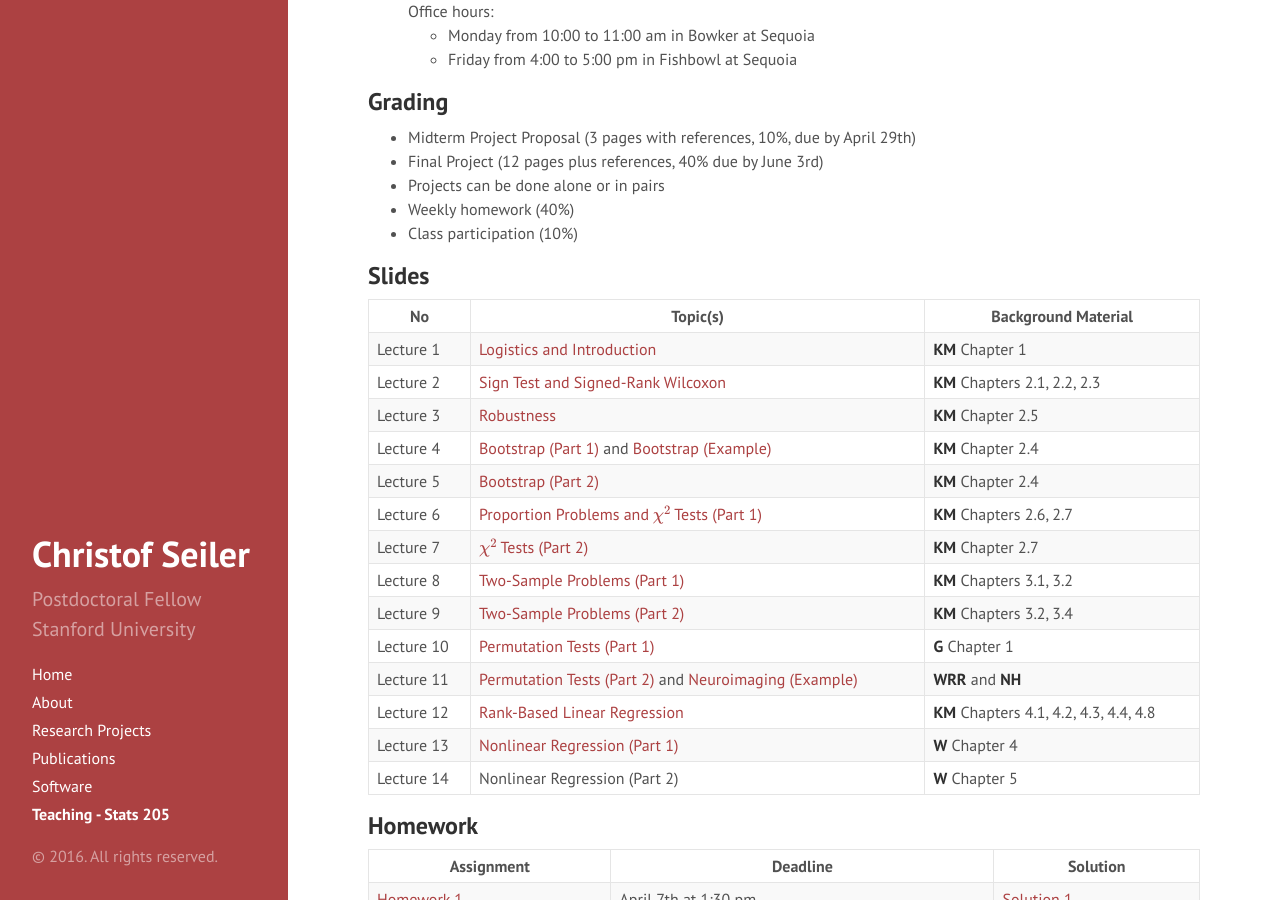
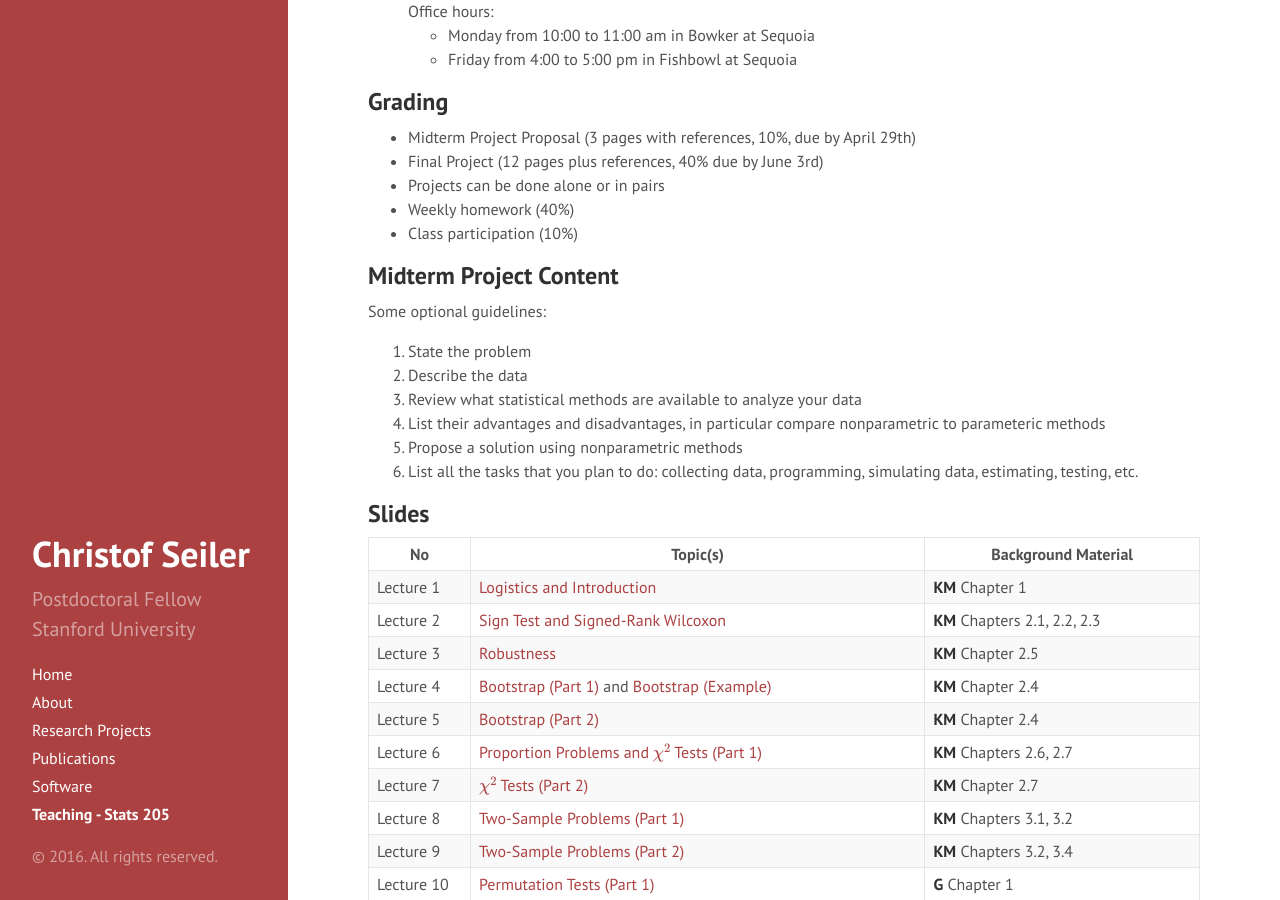
Before and after one commit to ChristofSeiler/ChristofSeiler.github.io, a Jekyll site: the page built from stats205.md, in a window 1280 px wide and 900 px high, scrolled down 1572 px. Built offline with Jekyll 4.4.1, drawn with Linux system fonts in a browser that asks for light colours; formulas are drawn with MathJax 3.

Commit message:
added guidelines

```diff
--- a/stats205.md
+++ b/stats205.md
@@ -65,6 +65,17 @@ Office hours:
 * Weekly homework (40%)
 * Class participation (10%)
 
+## Midterm Project Content
+
+Some optional guidelines:
+
+1. State the problem
+2. Describe the data
+3. Review what statistical methods are available to analyze your data
+4. List their advantages and disadvantages, in particular compare nonparametric to parameteric methods
+5. Propose a solution using nonparametric methods
+6. List all the tasks that you plan to do: collecting data, programming, simulating data, estimating, testing, etc.
+
 ## Slides
 
 No         | Topic(s)                                                                                                                       | Background Material
```
